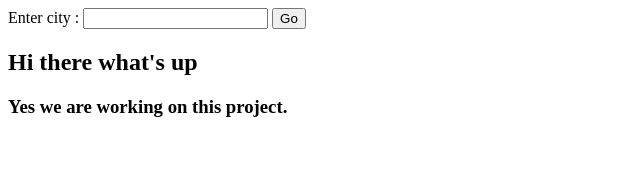
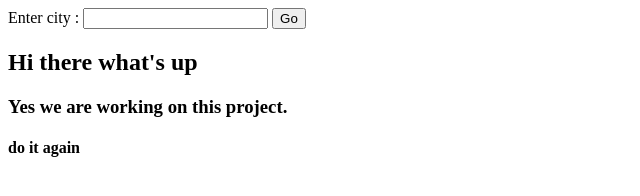
Before and after one commit to satyam-coredata/WeatherProject, a website: page index.html in a window 1280 px wide. Shown: the full height of the page, 0-640 px from the left. Drawn offline with Linux system fonts and the light colour scheme.

Commit message:
last commit as of now for this project

```diff
--- a/index.html
+++ b/index.html
@@ -12,6 +12,7 @@
 
   <h2>Hi there what's up</h2>
   <h3>Yes we are working on this project.</h3>
+  <h4>do it again</h4>
   </form>
   </body>
 </html>
```
